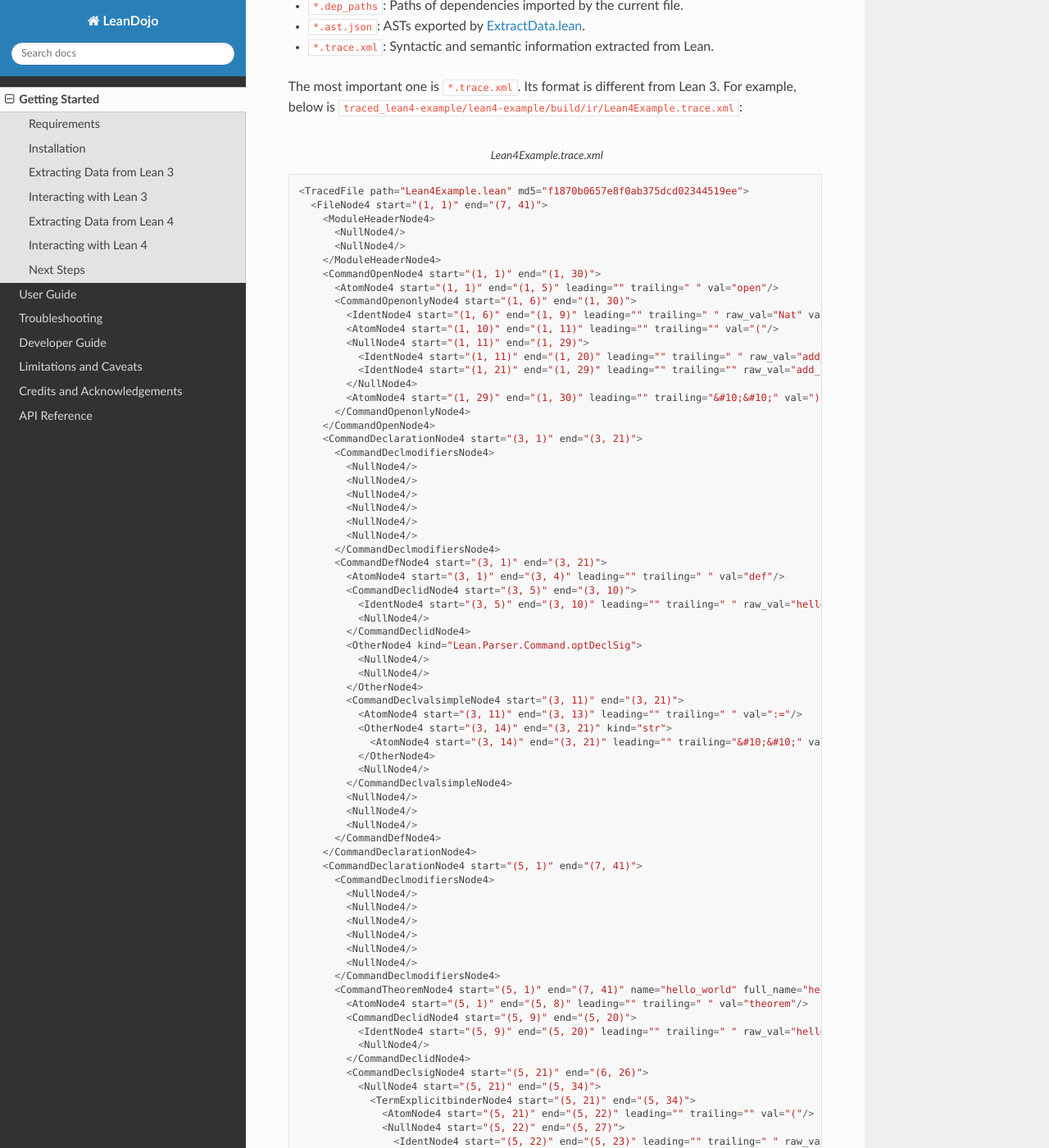
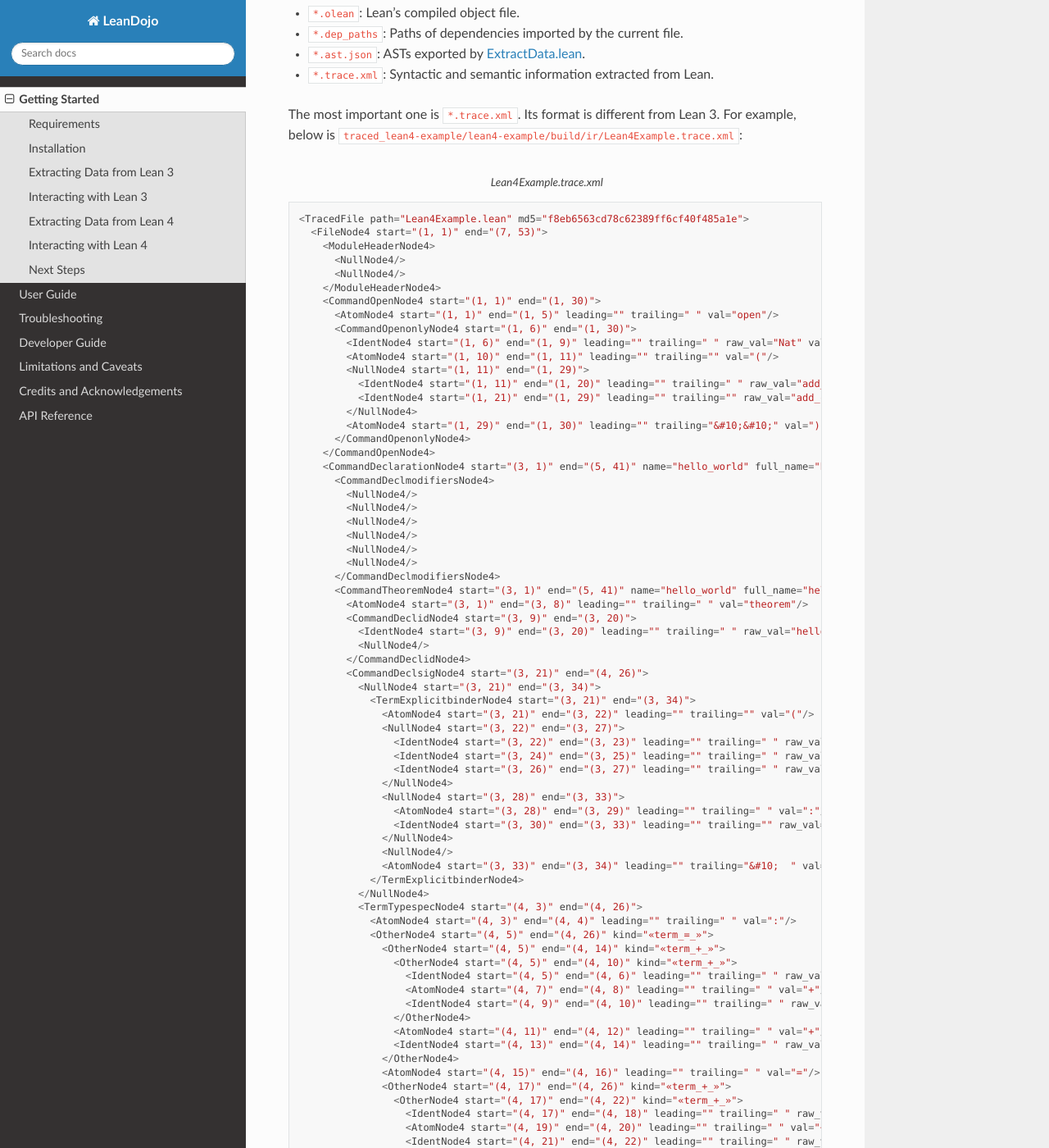
Before and after one commit to lean-dojo/LeanDojo, a Sphinx documentation site: the page built from docs/source/getting-started.rst, in a window 1280 px wide and 1400 px high, scrolled down 5042 px. Shown: the whole window at 82% size. Built offline with Sphinx 7.4.7 and the Read the Docs theme 2.0.0, drawn with Linux system fonts in a browser that asks for light colours; some of the changed text lies outside the part shown.

Commit message:
update examples

```diff
--- a/docs/source/getting-started.rst
+++ b/docs/source/getting-started.rst
@@ -265,8 +267,8 @@ For example, below is :file:`traced_lean4-example/lean4-example/build/ir/Lean4Ex
 .. code-block::
    :caption: Lean4Example.trace.xml
 
-   <TracedFile path="Lean4Example.lean" md5="f1870b0657e8f0ab375dcd02344519ee">
-     <FileNode4 start="(1, 1)" end="(7, 41)">
+   <TracedFile path="Lean4Example.lean" md5="f8eb6563cd78c62389ff6cf40f485a1e">
+     <FileNode4 start="(1, 1)" end="(7, 53)">
        <ModuleHeaderNode4>
          <NullNode4/>
          <NullNode4/>
@@ -283,7 +285,7 @@ For example, below is :file:`traced_lean4-example/lean4-example/build/ir/Lean4Ex
            <AtomNode4 start="(1, 29)" end="(1, 30)" leading="" trailing="&#10;&#10;" val=")"/>
          </CommandOpenonlyNode4>
        </CommandOpenNode4>
-       <CommandDeclarationNode4 start="(3, 1)" end="(3, 21)">
+       <CommandDeclarationNode4 start="(3, 1)" end="(5, 41)" name="hello_world" full_name="hello_world">
          <CommandDeclmodifiersNode4>
            <NullNode4/>
            <NullNode4/>
@@ -292,29 +294,108 @@ For example, below is :file:`traced_lean4-example/lean4-example/build/ir/Lean4Ex
            <NullNode4/>
            <NullNode4/>
          </CommandDeclmodifiersNode4>
-         <CommandDefNode4 start="(3, 1)" end="(3, 21)">
-           <AtomNode4 start="(3, 1)" end="(3, 4)" leading="" trailing=" " val="def"/>
-           <CommandDeclidNode4 start="(3, 5)" end="(3, 10)">
-             <IdentNode4 start="(3, 5)" end="(3, 10)" leading="" trailing=" " raw_val="hello" val="hello"/>
+         <CommandTheoremNode4 start="(3, 1)" end="(5, 41)" name="hello_world" full_name="hello_world" _is_private_decl="False">
+           <AtomNode4 start="(3, 1)" end="(3, 8)" leading="" trailing=" " val="theorem"/>
+           <CommandDeclidNode4 start="(3, 9)" end="(3, 20)">
+             <IdentNode4 start="(3, 9)" end="(3, 20)" leading="" trailing=" " raw_val="hello_world" val="hello_world"/>
              <NullNode4/>
            </CommandDeclidNode4>
-           <OtherNode4 kind="Lean.Parser.Command.optDeclSig">
-             <NullNode4/>
-             <NullNode4/>
-           </OtherNode4>
-           <CommandDeclvalsimpleNode4 start="(3, 11)" end="(3, 21)">
-             <AtomNode4 start="(3, 11)" end="(3, 13)" leading="" trailing=" " val=":="/>
-             <OtherNode4 start="(3, 14)" end="(3, 21)" kind="str">
-               <AtomNode4 start="(3, 14)" end="(3, 21)" leading="" trailing="&#10;&#10;" val="&amp;quot;world&amp;quot;"/>
-             </OtherNode4>
+           <CommandDeclsigNode4 start="(3, 21)" end="(4, 26)">
+             <NullNode4 start="(3, 21)" end="(3, 34)">
+               <TermExplicitbinderNode4 start="(3, 21)" end="(3, 34)">
+                 <AtomNode4 start="(3, 21)" end="(3, 22)" leading="" trailing="" val="("/>
+                 <NullNode4 start="(3, 22)" end="(3, 27)">
+                   <IdentNode4 start="(3, 22)" end="(3, 23)" leading="" trailing=" " raw_val="a" val="a"/>
+                   <IdentNode4 start="(3, 24)" end="(3, 25)" leading="" trailing=" " raw_val="b" val="b"/>
+                   <IdentNode4 start="(3, 26)" end="(3, 27)" leading="" trailing=" " raw_val="c" val="c"/>
+                 </NullNode4>
+                 <NullNode4 start="(3, 28)" end="(3, 33)">
+                   <AtomNode4 start="(3, 28)" end="(3, 29)" leading="" trailing=" " val=":"/>
+                   <IdentNode4 start="(3, 30)" end="(3, 33)" leading="" trailing="" raw_val="Nat" val="Nat" full_name="Nat" mod_name="Init.Prelude" def_start="(1038, 11)" def_end="(1038, 14)"/>
+                 </NullNode4>
+                 <NullNode4/>
+                 <AtomNode4 start="(3, 33)" end="(3, 34)" leading="" trailing="&#10;  " val=")"/>
+               </TermExplicitbinderNode4>
+             </NullNode4>
+             <TermTypespecNode4 start="(4, 3)" end="(4, 26)">
+               <AtomNode4 start="(4, 3)" end="(4, 4)" leading="" trailing=" " val=":"/>
+               <OtherNode4 start="(4, 5)" end="(4, 26)" kind="«term_=_»">
+                 <OtherNode4 start="(4, 5)" end="(4, 14)" kind="«term_+_»">
+                   <OtherNode4 start="(4, 5)" end="(4, 10)" kind="«term_+_»">
+                     <IdentNode4 start="(4, 5)" end="(4, 6)" leading="" trailing=" " raw_val="a" val="a"/>
+                     <AtomNode4 start="(4, 7)" end="(4, 8)" leading="" trailing=" " val="+"/>
+                     <IdentNode4 start="(4, 9)" end="(4, 10)" leading="" trailing=" " raw_val="b" val="b"/>
+                   </OtherNode4>
+                   <AtomNode4 start="(4, 11)" end="(4, 12)" leading="" trailing=" " val="+"/>
+                   <IdentNode4 start="(4, 13)" end="(4, 14)" leading="" trailing=" " raw_val="c" val="c"/>
+                 </OtherNode4>
+                 <AtomNode4 start="(4, 15)" end="(4, 16)" leading="" trailing=" " val="="/>
+                 <OtherNode4 start="(4, 17)" end="(4, 26)" kind="«term_+_»">
+                   <OtherNode4 start="(4, 17)" end="(4, 22)" kind="«term_+_»">
+                     <IdentNode4 start="(4, 17)" end="(4, 18)" leading="" trailing=" " raw_val="a" val="a"/>
+                     <AtomNode4 start="(4, 19)" end="(4, 20)" leading="" trailing=" " val="+"/>
+                     <IdentNode4 start="(4, 21)" end="(4, 22)" leading="" trailing=" " raw_val="c" val="c"/>
+                   </OtherNode4>
+                   <AtomNode4 start="(4, 23)" end="(4, 24)" leading="" trailing=" " val="+"/>
+                   <IdentNode4 start="(4, 25)" end="(4, 26)" leading="" trailing=" " raw_val="b" val="b"/>
+                 </OtherNode4>
+               </OtherNode4>
+             </TermTypespecNode4>
+           </CommandDeclsigNode4>
+           <CommandDeclvalsimpleNode4 start="(4, 27)" end="(5, 41)">
+             <AtomNode4 start="(4, 27)" end="(4, 29)" leading="" trailing=" " val=":="/>
+             <TermBytacticNode4 start="(4, 30)" end="(5, 41)">
+               <AtomNode4 start="(4, 30)" end="(4, 32)" leading="" trailing="&#10;  " val="by"/>
+               <TacticTacticseqNode4 start="(5, 3)" end="(5, 41)">
+                 <TacticTacticseq1IndentedNode4 start="(5, 3)" end="(5, 41)">
+                   <NullNode4 start="(5, 3)" end="(5, 41)">
+                     <OtherNode4 start="(5, 3)" end="(5, 41)" kind="Lean.Parser.Tactic.rwSeq" state_before="a b c : Nat&#10;⊢ a + b + c = a + c + b" state_after="no goals" tactic="rw [add_assoc, add_comm b, ←add_assoc]">
+                       <AtomNode4 start="(5, 3)" end="(5, 5)" leading="" trailing=" " val="rw"/>
+                       <NullNode4/>
+                       <OtherNode4 start="(5, 6)" end="(5, 41)" kind="Lean.Parser.Tactic.rwRuleSeq">
+                         <AtomNode4 start="(5, 6)" end="(5, 7)" leading="" trailing="" val="["/>
+                         <NullNode4 start="(5, 7)" end="(5, 40)">
+                           <OtherNode4 start="(5, 7)" end="(5, 16)" kind="Lean.Parser.Tactic.rwRule">
+                             <NullNode4/>
+                             <IdentNode4 start="(5, 7)" end="(5, 16)" leading="" trailing="" raw_val="add_assoc" val="add_assoc" full_name="Nat.add_assoc" mod_name="Init.Data.Nat.Basic" def_start="(138, 19)" def_end="(138, 28)"/>
+                           </OtherNode4>
+                           <AtomNode4 start="(5, 16)" end="(5, 17)" leading="" trailing=" " val=","/>
+                           <OtherNode4 start="(5, 18)" end="(5, 28)" kind="Lean.Parser.Tactic.rwRule">
+                             <NullNode4/>
+                             <OtherNode4 start="(5, 18)" end="(5, 28)" kind="Lean.Parser.Term.app">
+                               <IdentNode4 start="(5, 18)" end="(5, 26)" leading="" trailing=" " raw_val="add_comm" val="add_comm" full_name="Nat.add_comm" mod_name="Init.Data.Nat.Basic" def_start="(131, 19)" def_end="(131, 27)"/>
+                               <NullNode4 start="(5, 27)" end="(5, 28)">
+                                 <IdentNode4 start="(5, 27)" end="(5, 28)" leading="" trailing="" raw_val="b" val="b"/>
+                               </NullNode4>
+                             </OtherNode4>
+                           </OtherNode4>
+                           <AtomNode4 start="(5, 28)" end="(5, 29)" leading="" trailing=" " val=","/>
+                           <OtherNode4 start="(5, 30)" end="(5, 40)" kind="Lean.Parser.Tactic.rwRule">
+                             <NullNode4 start="(5, 30)" end="(5, 31)">
+                               <OtherNode4 start="(5, 30)" end="(5, 31)" kind="patternIgnore">
+                                 <OtherNode4 start="(5, 30)" end="(5, 31)" kind="token.«← »">
+                                   <AtomNode4 start="(5, 30)" end="(5, 31)" leading="" trailing="" val="←"/>
+                                 </OtherNode4>
+                               </OtherNode4>
+                             </NullNode4>
+                             <IdentNode4 start="(5, 31)" end="(5, 40)" leading="" trailing="" raw_val="add_assoc" val="add_assoc" full_name="Nat.add_assoc" mod_name="Init.Data.Nat.Basic" def_start="(138, 19)" def_end="(138, 28)"/>
+                           </OtherNode4>
+                         </NullNode4>
+                         <AtomNode4 start="(5, 40)" end="(5, 41)" leading="" trailing="&#10;&#10;" val="]"/>
+                       </OtherNode4>
+                       <NullNode4/>
+                     </OtherNode4>
+                   </NullNode4>
+                 </TacticTacticseq1IndentedNode4>
+               </TacticTacticseqNode4>
+             </TermBytacticNode4>
              <NullNode4/>
            </CommandDeclvalsimpleNode4>
            <NullNode4/>
            <NullNode4/>
-           <NullNode4/>
-         </CommandDefNode4>
+         </CommandTheoremNode4>
        </CommandDeclarationNode4>
-       <CommandDeclarationNode4 start="(5, 1)" end="(7, 41)">
+       <CommandDeclarationNode4 start="(7, 1)" end="(7, 53)" name="foo" full_name="foo">
          <CommandDeclmodifiersNode4>
            <NullNode4/>
            <NullNode4/>
@@ -323,96 +404,56 @@ For example, below is :file:`traced_lean4-example/lean4-example/build/ir/Lean4Ex
            <NullNode4/>
            <NullNode4/>
          </CommandDeclmodifiersNode4>
-         <CommandTheoremNode4 start="(5, 1)" end="(7, 41)" name="hello_world" full_name="hello_world" _is_private_decl="False">
-           <AtomNode4 start="(5, 1)" end="(5, 8)" leading="" trailing=" " val="theorem"/>
-           <CommandDeclidNode4 start="(5, 9)" end="(5, 20)">
-             <IdentNode4 start="(5, 9)" end="(5, 20)" leading="" trailing=" " raw_val="hello_world" val="hello_world"/>
+         <CommandTheoremNode4 start="(7, 1)" end="(7, 53)" name="foo" full_name="foo" _is_private_decl="False">
+           <AtomNode4 start="(7, 1)" end="(7, 8)" leading="" trailing=" " val="theorem"/>
+           <CommandDeclidNode4 start="(7, 9)" end="(7, 12)">
+             <IdentNode4 start="(7, 9)" end="(7, 12)" leading="" trailing=" " raw_val="foo" val="foo"/>
              <NullNode4/>
            </CommandDeclidNode4>
-           <CommandDeclsigNode4 start="(5, 21)" end="(6, 26)">
-             <NullNode4 start="(5, 21)" end="(5, 34)">
-               <TermExplicitbinderNode4 start="(5, 21)" end="(5, 34)">
-                 <AtomNode4 start="(5, 21)" end="(5, 22)" leading="" trailing="" val="("/>
-                 <NullNode4 start="(5, 22)" end="(5, 27)">
-                   <IdentNode4 start="(5, 22)" end="(5, 23)" leading="" trailing=" " raw_val="a" val="a"/>
-                   <IdentNode4 start="(5, 24)" end="(5, 25)" leading="" trailing=" " raw_val="b" val="b"/>
-                   <IdentNode4 start="(5, 26)" end="(5, 27)" leading="" trailing=" " raw_val="c" val="c"/>
+           <CommandDeclsigNode4 start="(7, 13)" end="(7, 43)">
+             <NullNode4 start="(7, 13)" end="(7, 22)">
+               <TermExplicitbinderNode4 start="(7, 13)" end="(7, 22)">
+                 <AtomNode4 start="(7, 13)" end="(7, 14)" leading="" trailing="" val="("/>
+                 <NullNode4 start="(7, 14)" end="(7, 15)">
+                   <IdentNode4 start="(7, 14)" end="(7, 15)" leading="" trailing=" " raw_val="a" val="a"/>
                  </NullNode4>
-                 <NullNode4 start="(5, 28)" end="(5, 33)">
-                   <AtomNode4 start="(5, 28)" end="(5, 29)" leading="" trailing=" " val=":"/>
-                   <IdentNode4 start="(5, 30)" end="(5, 33)" leading="" trailing="" raw_val="Nat" val="Nat" full_name="Nat" mod_name="Init.Prelude" def_start="(1038, 11)" def_end="(1038, 14)"/>
+                 <NullNode4 start="(7, 16)" end="(7, 21)">
+                   <AtomNode4 start="(7, 16)" end="(7, 17)" leading="" trailing=" " val=":"/>
+                   <IdentNode4 start="(7, 18)" end="(7, 21)" leading="" trailing="" raw_val="Nat" val="Nat" full_name="Nat" mod_name="Init.Prelude" def_start="(1038, 11)" def_end="(1038, 14)"/>
                  </NullNode4>
                  <NullNode4/>
-                 <AtomNode4 start="(5, 33)" end="(5, 34)" leading="" trailing=" &#10;  " val=")"/>
+                 <AtomNode4 start="(7, 21)" end="(7, 22)" leading="" trailing=" " val=")"/>
                </TermExplicitbinderNode4>
              </NullNode4>
-             <TermTypespecNode4 start="(6, 3)" end="(6, 26)">
-               <AtomNode4 start="(6, 3)" end="(6, 4)" leading="" trailing=" " val=":"/>
-               <OtherNode4 start="(6, 5)" end="(6, 26)" kind="«term_=_»">
-                 <OtherNode4 start="(6, 5)" end="(6, 14)" kind="«term_+_»">
-                   <OtherNode4 start="(6, 5)" end="(6, 10)" kind="«term_+_»">
-                     <IdentNode4 start="(6, 5)" end="(6, 6)" leading="" trailing=" " raw_val="a" val="a"/>
-                     <AtomNode4 start="(6, 7)" end="(6, 8)" leading="" trailing=" " val="+"/>
-                     <IdentNode4 start="(6, 9)" end="(6, 10)" leading="" trailing=" " raw_val="b" val="b"/>
+             <TermTypespecNode4 start="(7, 23)" end="(7, 43)">
+               <AtomNode4 start="(7, 23)" end="(7, 24)" leading="" trailing=" " val=":"/>
+               <OtherNode4 start="(7, 25)" end="(7, 43)" kind="«term_=_»">
+                 <OtherNode4 start="(7, 25)" end="(7, 30)" kind="«term_+_»">
+                   <IdentNode4 start="(7, 25)" end="(7, 26)" leading="" trailing=" " raw_val="a" val="a"/>
+                   <AtomNode4 start="(7, 27)" end="(7, 28)" leading="" trailing=" " val="+"/>
+                   <OtherNode4 start="(7, 29)" end="(7, 30)" kind="num">
+                     <AtomNode4 start="(7, 29)" end="(7, 30)" leading="" trailing=" " val="1"/>
                    </OtherNode4>
-                   <AtomNode4 start="(6, 11)" end="(6, 12)" leading="" trailing=" " val="+"/>
-                   <IdentNode4 start="(6, 13)" end="(6, 14)" leading="" trailing=" " raw_val="c" val="c"/>
                  </OtherNode4>
-                 <AtomNode4 start="(6, 15)" end="(6, 16)" leading="" trailing=" " val="="/>
-                 <OtherNode4 start="(6, 17)" end="(6, 26)" kind="«term_+_»">
-                   <OtherNode4 start="(6, 17)" end="(6, 22)" kind="«term_+_»">
-                     <IdentNode4 start="(6, 17)" end="(6, 18)" leading="" trailing=" " raw_val="a" val="a"/>
-                     <AtomNode4 start="(6, 19)" end="(6, 20)" leading="" trailing=" " val="+"/>
-                     <IdentNode4 start="(6, 21)" end="(6, 22)" leading="" trailing=" " raw_val="c" val="c"/>
-                   </OtherNode4>
-                   <AtomNode4 start="(6, 23)" end="(6, 24)" leading="" trailing=" " val="+"/>
-                   <IdentNode4 start="(6, 25)" end="(6, 26)" leading="" trailing=" " raw_val="b" val="b"/>
+                 <AtomNode4 start="(7, 31)" end="(7, 32)" leading="" trailing=" " val="="/>
+                 <OtherNode4 start="(7, 33)" end="(7, 43)" kind="Lean.Parser.Term.app">
+                   <IdentNode4 start="(7, 33)" end="(7, 41)" leading="" trailing=" " raw_val="Nat.succ" val="Nat.succ" full_name="Nat.succ" mod_name="Init.Prelude" def_start="(1044, 5)" def_end="(1044, 9)"/>
+                   <NullNode4 start="(7, 42)" end="(7, 43)">
+                     <IdentNode4 start="(7, 42)" end="(7, 43)" leading="" trailing=" " raw_val="a" val="a"/>
+                   </NullNode4>
                  </OtherNode4>
                </OtherNode4>
              </TermTypespecNode4>
            </CommandDeclsigNode4>
-           <CommandDeclvalsimpleNode4 start="(6, 27)" end="(7, 41)">
-             <AtomNode4 start="(6, 27)" end="(6, 29)" leading="" trailing=" " val=":="/>
-             <TermBytacticNode4 start="(6, 30)" end="(7, 41)">
-               <AtomNode4 start="(6, 30)" end="(6, 32)" leading="" trailing=" &#10;  " val="by"/>
-               <TacticTacticseqNode4 start="(7, 3)" end="(7, 41)">
-                 <TacticTacticseq1IndentedNode4 start="(7, 3)" end="(7, 41)">
-                   <NullNode4 start="(7, 3)" end="(7, 41)">
-                     <OtherNode4 start="(7, 3)" end="(7, 41)" kind="Lean.Parser.Tactic.rwSeq" state_before="a b c : Nat&#10;⊢ a + b + c = a + c + b" state_after="no goals" tactic="rw [add_assoc, add_comm b, ←add_assoc]">
-                       <AtomNode4 start="(7, 3)" end="(7, 5)" leading="" trailing=" " val="rw"/>
-                       <NullNode4/>
-                       <OtherNode4 start="(7, 6)" end="(7, 41)" kind="Lean.Parser.Tactic.rwRuleSeq">
-                         <AtomNode4 start="(7, 6)" end="(7, 7)" leading="" trailing="" val="["/>
-                         <NullNode4 start="(7, 7)" end="(7, 40)">
-                           <OtherNode4 start="(7, 7)" end="(7, 16)" kind="Lean.Parser.Tactic.rwRule">
-                             <NullNode4/>
-                             <IdentNode4 start="(7, 7)" end="(7, 16)" leading="" trailing="" raw_val="add_assoc" val="add_assoc" full_name="Nat.add_assoc" mod_name="Init.Data.Nat.Basic" def_start="(138, 19)" def_end="(138, 28)"/>
-                           </OtherNode4>
-                           <AtomNode4 start="(7, 16)" end="(7, 17)" leading="" trailing=" " val=","/>
-                           <OtherNode4 start="(7, 18)" end="(7, 28)" kind="Lean.Parser.Tactic.rwRule">
-                             <NullNode4/>
-                             <OtherNode4 start="(7, 18)" end="(7, 28)" kind="Lean.Parser.Term.app">
-                               <IdentNode4 start="(7, 18)" end="(7, 26)" leading="" trailing=" " raw_val="add_comm" val="add_comm" full_name="Nat.add_comm" mod_name="Init.Data.Nat.Basic" def_start="(131, 19)" def_end="(131, 27)"/>
-                               <NullNode4 start="(7, 27)" end="(7, 28)">
-                                 <IdentNode4 start="(7, 27)" end="(7, 28)" leading="" trailing="" raw_val="b" val="b"/>
-                               </NullNode4>
-                             </OtherNode4>
-                           </OtherNode4>
-                           <AtomNode4 start="(7, 28)" end="(7, 29)" leading="" trailing=" " val=","/>
-                           <OtherNode4 start="(7, 30)" end="(7, 40)" kind="Lean.Parser.Tactic.rwRule">
-                             <NullNode4 start="(7, 30)" end="(7, 31)">
-                               <OtherNode4 start="(7, 30)" end="(7, 31)" kind="patternIgnore">
-                                 <OtherNode4 start="(7, 30)" end="(7, 31)" kind="token.«← »">
-                                   <AtomNode4 start="(7, 30)" end="(7, 31)" leading="" trailing="" val="←"/>
-                                 </OtherNode4>
-                               </OtherNode4>
-                             </NullNode4>
-                             <IdentNode4 start="(7, 31)" end="(7, 40)" leading="" trailing="" raw_val="add_assoc" val="add_assoc" full_name="Nat.add_assoc" mod_name="Init.Data.Nat.Basic" def_start="(138, 19)" def_end="(138, 28)"/>
-                           </OtherNode4>
-                         </NullNode4>
-                         <AtomNode4 start="(7, 40)" end="(7, 41)" leading="" trailing="&#10;" val="]"/>
-                       </OtherNode4>
-                       <NullNode4/>
+           <CommandDeclvalsimpleNode4 start="(7, 44)" end="(7, 53)">
+             <AtomNode4 start="(7, 44)" end="(7, 46)" leading="" trailing=" " val=":="/>
+             <TermBytacticNode4 start="(7, 47)" end="(7, 53)">
+               <AtomNode4 start="(7, 47)" end="(7, 49)" leading="" trailing=" " val="by"/>
+               <TacticTacticseqNode4 start="(7, 50)" end="(7, 53)">
+                 <TacticTacticseq1IndentedNode4 start="(7, 50)" end="(7, 53)">
+                   <NullNode4 start="(7, 50)" end="(7, 53)">
+                     <OtherNode4 start="(7, 50)" end="(7, 53)" kind="Lean.Parser.Tactic.tacticRfl" state_before="a : Nat&#10;⊢ a + 1 = Nat.succ a" state_after="no goals" tactic="rfl">
+                       <AtomNode4 start="(7, 50)" end="(7, 53)" leading="" trailing="&#10;" val="rfl"/>
                      </OtherNode4>
                    </NullNode4>
                  </TacticTacticseq1IndentedNode4>
--- a/pyproject.toml
+++ b/pyproject.toml
@@ -13,7 +13,7 @@ exclude = [
 
 [project]
 name = "lean-dojo"
-version = "1.3.0"
+version = "1.3.1-alpha"
 authors = [
   { name="Kaiyu Yang", email="kaiyuy@caltech.edu" },
 ]
```
Also changed, not shown: other parts of docs/source/getting-started.rst (+4 -2 lines), 2 other files.
